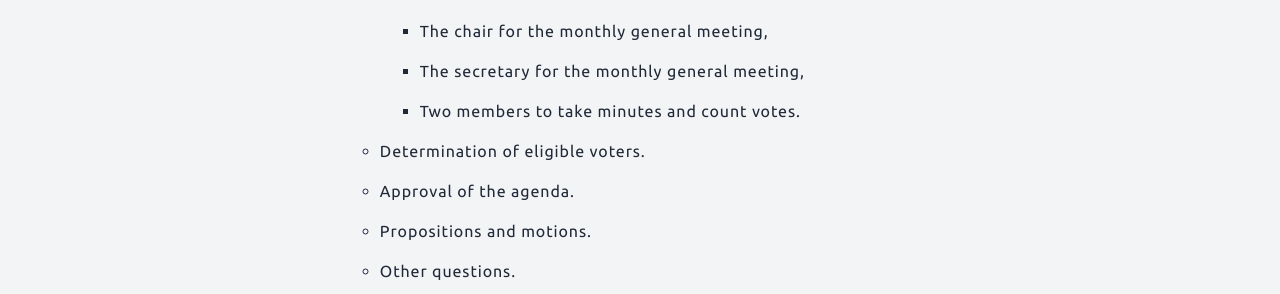
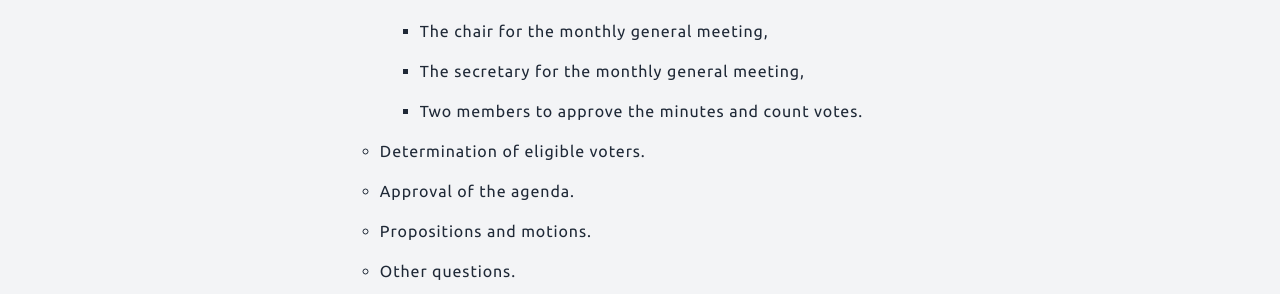
Before and after one commit to Libera-Chat/libera-chat.github.io, a Jekyll site: the page built from bylaws.md, in a window 1280 px wide and 900 px high, scrolled down 2061 px. Shown: the part 158-452 px from the top of the window. Built offline with Jekyll 4.4.1, drawn with Linux system fonts in a browser that asks for light colours.

Commit message:
Update bylaws.md
adjust -> approve

```diff
--- a/bylaws.md
+++ b/bylaws.md
@@ -104,7 +104,7 @@ v 2021-05-22
 
      - The secretary for the monthly general meeting,
 
-     - Two members to take minutes and count votes.
+     - Two members to approve the minutes and count votes.
 
    - Determination of eligible voters.
 
```
